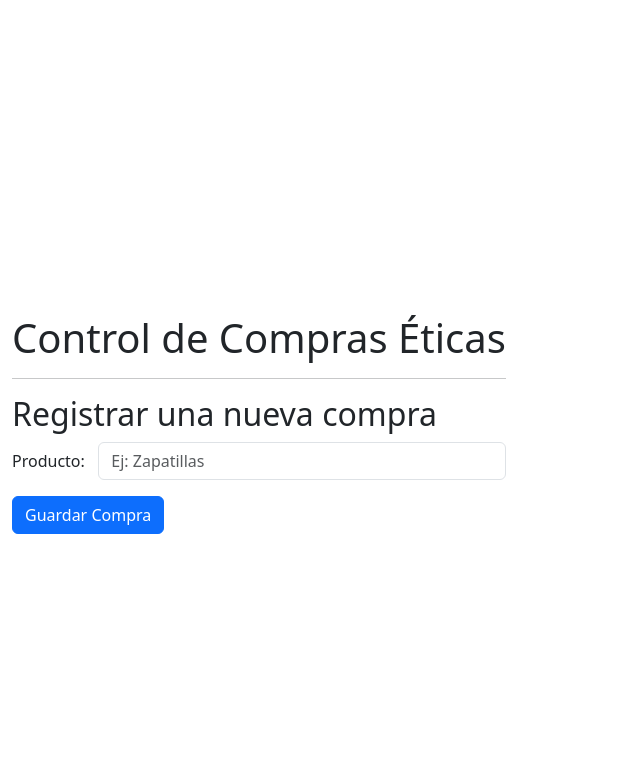
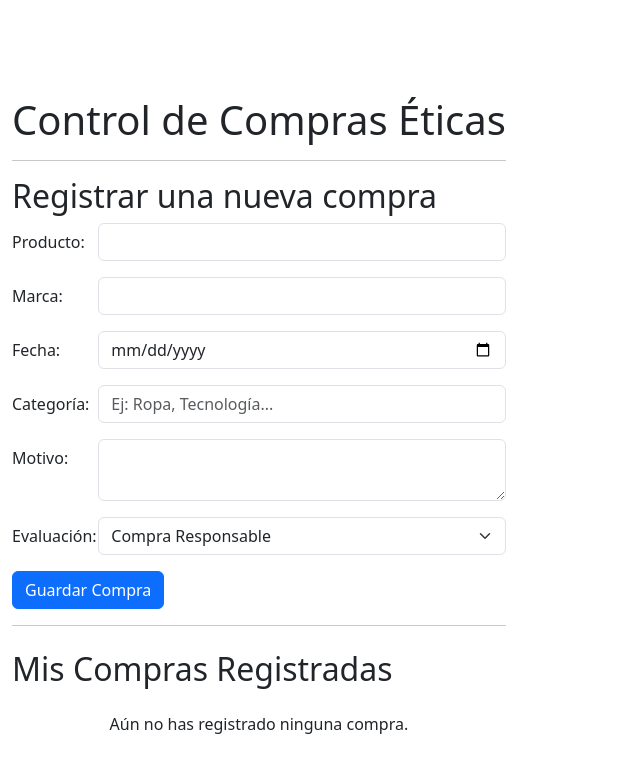
Before and after one commit to Danii-INA/proyecto-compras-eticas, a React (Vite) app: page / in a window 1280 px wide. Shown: the top 772 px of the page, without its empty margins (0-640 px from the left). Built offline with nearby package versions, Linux system fonts and the light colour scheme.

Commit message:
validación + mejoras al formulario de compras

```diff
--- a/src/App.jsx
+++ b/src/App.jsx
@@ -1,17 +1,40 @@
+import { useState, useEffect } from 'react';
 import 'bootstrap/dist/css/bootstrap.min.css';
 import { Container } from 'react-bootstrap';
-import FormularioCompra from './components/FormularioCompra'; // Importa el componente
+import FormularioCompra from './components/FormularioCompra';
+import ListaCompras from './components/ListaCompras'; // Lo importo aquí
 
-// src/App.jsx
 function App() {
+  const [compras, setCompras] = useState(() => {
+    // Intento cargar las compras que ya tenía guardadas en Local Storage.
+    const comprasGuardadas = localStorage.getItem('compras');
+    return comprasGuardadas ? JSON.parse(comprasGuardadas) : [];
+  });
+
+  useEffect(() => {
+    // Guardo en Local Storage cada vez que mi lista de 'compras' cambia.
+    localStorage.setItem('compras', JSON.stringify(compras));
+  }, [compras]);
+
+  const agregarCompra = (compra) => {
+    // Añado un id único a la nueva compra antes de guardarla en la lista.
+    const nuevaCompra = { ...compra, id: Date.now() };
+    setCompras([...compras, nuevaCompra]);
+  };
+
   return (
     <Container className="mt-5">
       <h1>Control de Compras Éticas</h1>
-      {/* Configuración de Git corregida */}
       <hr />
-      <FormularioCompra />
+      <FormularioCompra onAgregarCompra={agregarCompra} />
+
+      {/* Aquí abajo renderizo mi nuevo componente de lista. */}
+      {/* Le paso mi estado 'compras' para que sepa qué mostrar. */}
+      <hr />
+      <h2 className='mt-4'>Mis Compras Registradas</h2>
+      <ListaCompras compras={compras} />
     </Container>
-  )
+  );
 }
 
-export default App
+export default App;
--- a/src/components/FormularioCompra.jsx
+++ b/src/components/FormularioCompra.jsx
@@ -1,24 +1,91 @@
+import { useState } from 'react';
 import { Form, Button, Row, Col } from 'react-bootstrap';
 
-const FormularioCompra = () => {
+const FormularioCompra = ({ onAgregarCompra }) => {
+  // estado inicial para un nuevo objeto 'compra'.
+  const [compra, setCompra] = useState({
+    producto: '',
+    marca: '',
+    fecha: '',
+    categoria: '',
+    motivo: '',
+    evaluacion: 'responsable'
+  });
+
+  // Cada vez que escribo en un input, se actualiza el estado.
+  const handleChange = (e) => {
+    setCompra({
+      ...compra,
+      [e.target.name]: e.target.value,
+    });
+  };
+
+  // Cuando se envia el formulario, se evita que se recargue la página
+  const handleSubmit = (e) => {
+    e.preventDefault();
+    if (!compra.producto || !compra.fecha) {
+      alert("Producto y Fecha son obligatorios");
+      return;
+    }
+    onAgregarCompra(compra);
+
+    // Limpia el formulario para poder agregar una nueva compra fácilmente.
+    setCompra({
+      producto: '',
+      marca: '',
+      fecha: '',
+      categoria: '',
+      motivo: '',
+      evaluacion: 'responsable'
+    });
+  };
+
   return (
     <>
       <h2>Registrar una nueva compra</h2>
-      <Form>
-        {/* Campo para el Producto */}
+      <Form onSubmit={handleSubmit}>
+        {/* Producto */}
         <Form.Group as={Row} className="mb-3">
           <Form.Label column sm={2}>Producto:</Form.Label>
-          <Col sm={10}>
-            <Form.Control type="text" placeholder="Ej: Zapatillas" />
-          </Col>
+          <Col sm={10}><Form.Control type="text" name="producto" value={compra.producto} onChange={handleChange} /></Col>
         </Form.Group>
 
-        {/* Agrega aquí los demás campos que te pide el caso [cite: 69, 70] */}
-        {/* Marca, Fecha, Motivo, Categoría, y la evaluación (responsable/impulsiva) */}
+        {/* Marca */}
+        <Form.Group as={Row} className="mb-3">
+          <Form.Label column sm={2}>Marca:</Form.Label>
+          <Col sm={10}><Form.Control type="text" name="marca" value={compra.marca} onChange={handleChange} /></Col>
+        </Form.Group>
 
-        <Button variant="primary" type="submit">
-          Guardar Compra
-        </Button>
+        {/* Fecha */}
+        <Form.Group as={Row} className="mb-3">
+          <Form.Label column sm={2}>Fecha:</Form.Label>
+          <Col sm={10}><Form.Control type="date" name="fecha" value={compra.fecha} onChange={handleChange} /></Col>
+        </Form.Group>
+
+        {/* Categoría */}
+        <Form.Group as={Row} className="mb-3">
+          <Form.Label column sm={2}>Categoría:</Form.Label>
+          <Col sm={10}><Form.Control type="text" name="categoria" placeholder="Ej: Ropa, Tecnología..." value={compra.categoria} onChange={handleChange} /></Col>
+        </Form.Group>
+
+        {/* Motivo */}
+        <Form.Group as={Row} className="mb-3">
+          <Form.Label column sm={2}>Motivo:</Form.Label>
+          <Col sm={10}><Form.Control as="textarea" rows={2} name="motivo" value={compra.motivo} onChange={handleChange} /></Col>
+        </Form.Group>
+
+        {/* Evaluación (la que extrañabas) */}
+        <Form.Group as={Row} className="mb-3">
+            <Form.Label column sm={2}>Evaluación:</Form.Label>
+            <Col sm={10}>
+                <Form.Select name="evaluacion" value={compra.evaluacion} onChange={handleChange}>
+                    <option value="responsable">Compra Responsable</option>
+                    <option value="impulsiva">Compra Impulsiva</option>
+                </Form.Select>
+            </Col>
+        </Form.Group>
+
+        <Button variant="primary" type="submit">Guardar Compra</Button>
       </Form>
     </>
   );
--- /dev/null
+++ b/src/components/ListaCompras.jsx
@@ -0,0 +1,47 @@
+import React from 'react';
+import { Table, Badge } from 'react-bootstrap';
+
+// se recibe la lista de compras como un "prop" desde App.jsx
+const ListaCompras = ({ compras }) => {
+
+  // Si no hay compras, se muestra el siguiente mensaje.
+  if (compras.length === 0) {
+    return <p className="mt-4 text-center">Aún no has registrado ninguna compra.</p>;
+  }
+
+  return (
+    // se utiliza una tabla de Bootstrap para que se vea ordenado.
+    <Table striped bordered hover responsive className="mt-4">
+      <thead>
+        <tr>
+          <th>Producto</th>
+          <th>Marca</th>
+          <th>Fecha</th>
+          <th>Categoría</th>
+          <th>Evaluación</th>
+          {/* Más adelante añadiré aquí una columna para las acciones (editar/eliminar) */}
+        </tr>
+      </thead>
+      <tbody>
+        {/* Hago un recorrido por el arreglo de compras para crear una fila por cada una. */}
+        {/* La 'key' es un identificador único que React necesita para cada elemento de la lista. */}
+        {compras.map((compra) => (
+          <tr key={compra.id}>
+            <td>{compra.producto}</td>
+            <td>{compra.marca}</td>
+            <td>{compra.fecha}</td>
+            <td>{compra.categoria}</td>
+            <td>
+                {/* Uso un "Badge" para que la evaluación se vea más bonita. */}
+                <Badge bg={compra.evaluacion === 'impulsiva' ? 'warning' : 'success'}>
+                    {compra.evaluacion}
+                </Badge>
+            </td>
+          </tr>
+        ))}
+      </tbody>
+    </Table>
+  );
+};
+
+export default ListaCompras;
```
